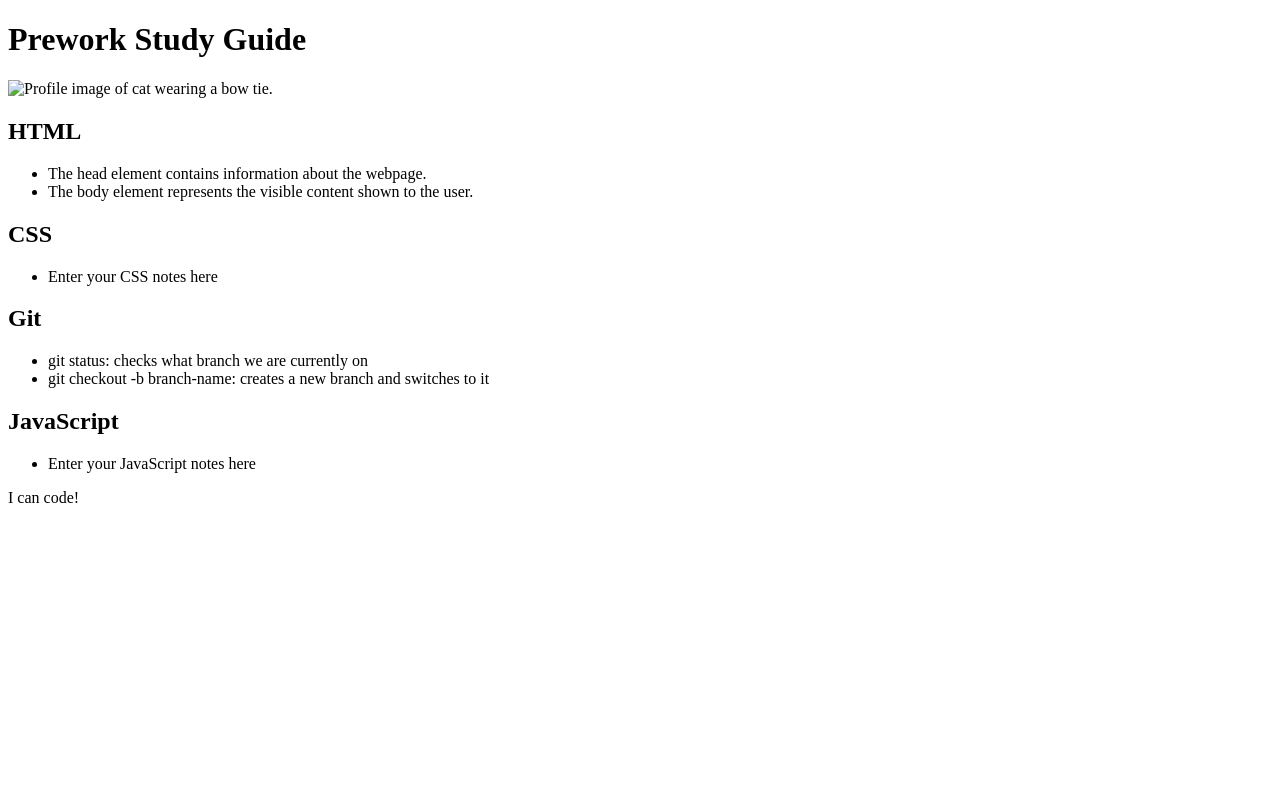
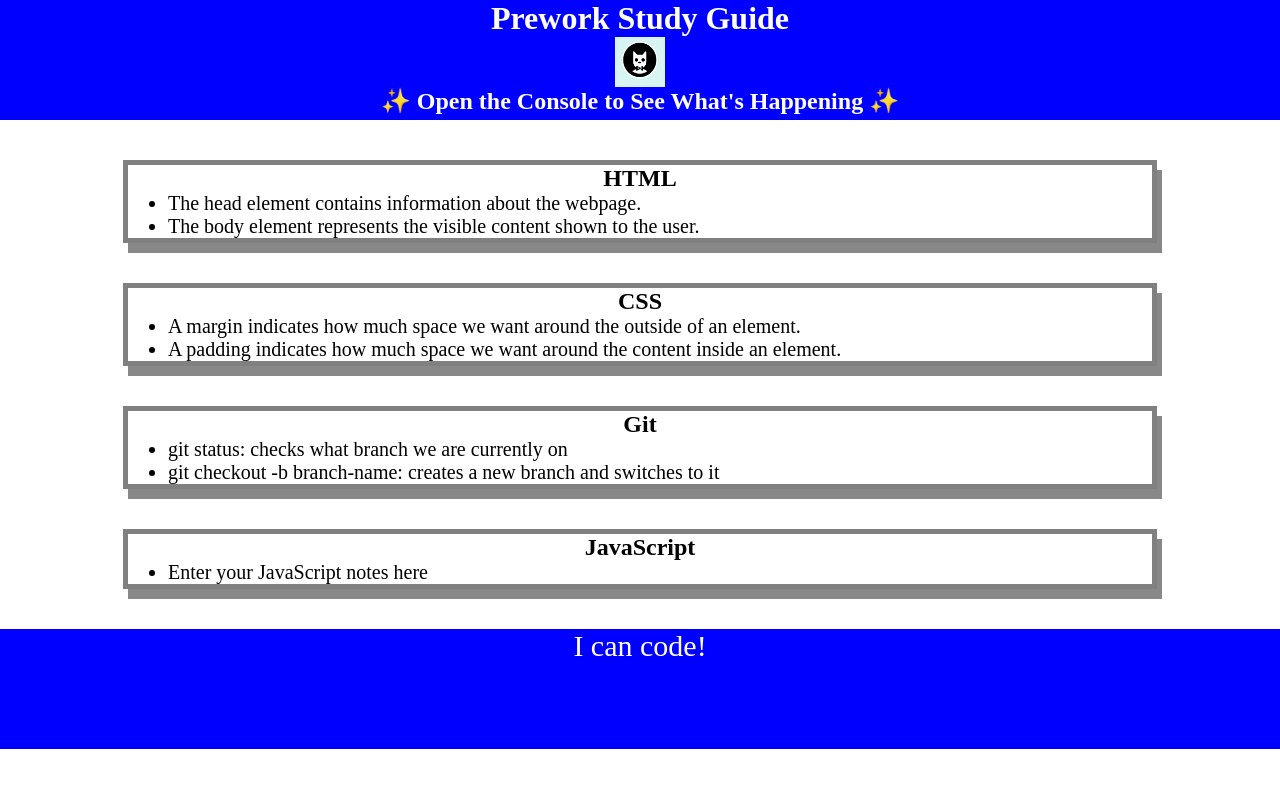
Before and after one commit to BretKruse/prework-study-guide, a plain HTML site: page index.html in a window 1280 px wide. Drawn offline with Linux system fonts and the light colour scheme.

Commit message:
I have added a JavaScript function

```diff
--- /dev/null
+++ b/assets/script.js
@@ -0,0 +1,18 @@
+var topics = ['HTML', 'CSS', 'Git', 'JavaScript'];
+
+for (var x = 0; x < topics.length; x++) {
+    console.log(topics[x]);
+}
+/*
+if (topic === 'HTML') {
+  console.log("Let's study HTML!");
+} else if (topic === 'CSS') {
+  console.log("Let's study CSS!");
+} else if (topic === 'Git') {
+  console.log("Let's study Git!");
+} else if (topic === 'JavaScript') {
+  console.log("Let's study JavaScript!");
+} else {
+  console.log('Please try again!');
+}
+*/
--- /dev/null
+++ b/assets/style.css
@@ -0,0 +1,41 @@
+* {
+    margin: 0;
+    padding: 0;
+   }
+
+   header,
+   footer {
+    width: 100%;
+    height: 120px;
+    background-color: blue;
+    color: white;
+   }
+
+   h1,
+   h2 {
+    text-align: center;
+   }
+
+   img {
+    display: block;
+    height: 50px;
+    width: 50px;
+    margin-left: auto;
+    margin-right: auto;
+   }
+
+   ul {
+    padding-left: 40px;
+    font-size: 20px;
+   }
+
+   p {
+    text-align: center;
+    font-size: 30px;
+   }
+   .card {
+    width: 80%;
+    margin: 40px auto;
+    border: 5px solid gray;
+    box-shadow: 5px 10px #888888;
+  }
--- a/index.html
+++ b/index.html
@@ -4,6 +4,7 @@
     <meta charset="UTF-8" />
     <meta http-equiv="X-UA-Compatible" content="IE=edge" />
     <meta name="viewport" content="width=device-width, initial-scale=1.0" />
+    <link rel="stylesheet" href="./assets/style.css">
     <title>Prework Study Guide</title>
   </head>
 
@@ -11,6 +12,7 @@
     <header id="top">
       <h1>Prework Study Guide</h1>
       <img src="./assets/bowtie-cat.png" alt="Profile image of cat wearing a bow tie." />
+      <h2>✨ Open the Console to See What's Happening ✨</h2>
     </header>
 
     <main>
@@ -25,7 +27,8 @@
       <section class="card" id="css-section">
         <h2>CSS</h2>
         <ul>
-          <li>Enter your CSS notes here</li>
+          <li>A margin indicates how much space we want around the outside of an element.</li>
+          <li>A padding indicates how much space we want around the content inside an element.</li>
         </ul>
       </section>
 
@@ -48,5 +51,6 @@
     <footer>
       <p>I can code!</p>
     </footer>
+    <script src="./assets/script.js"></script>
   </body>
 </html>
```
Also changed, not shown: assets/bowtie-cat.png (added).
